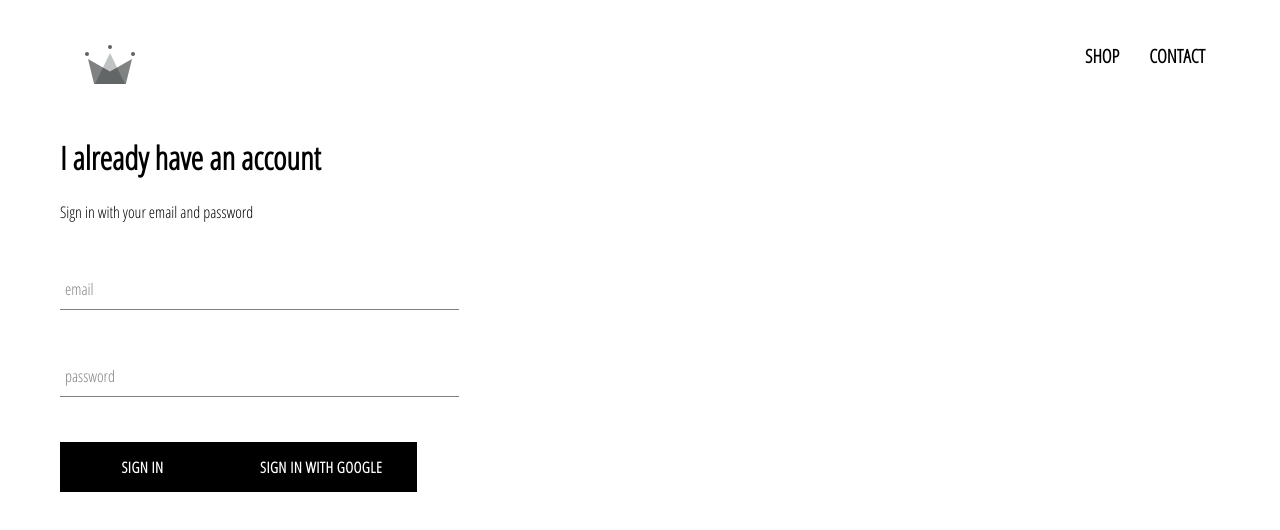
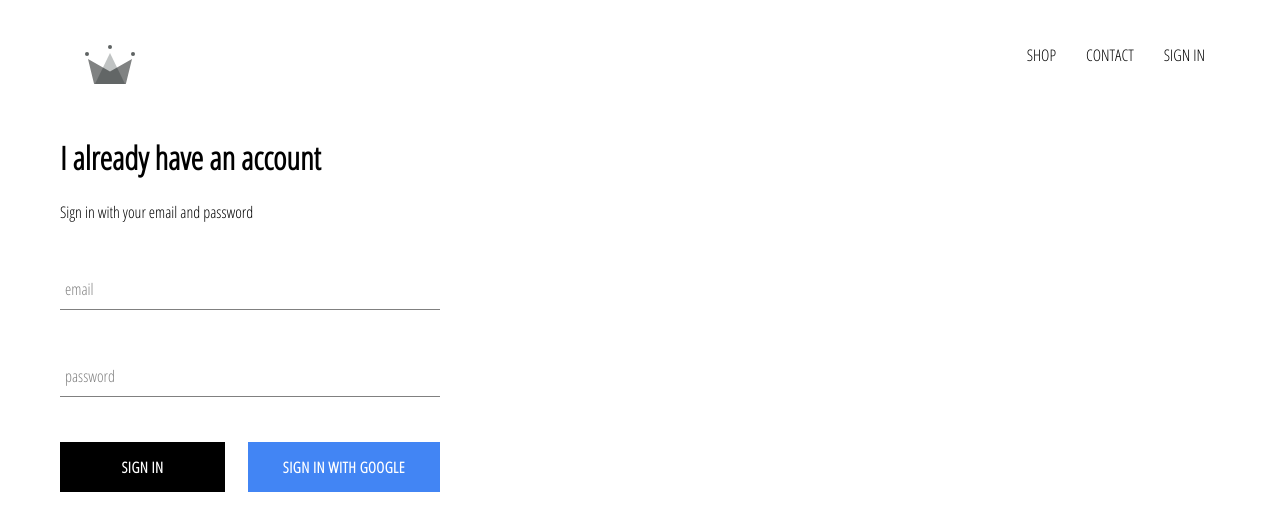
Before and after one commit to kamilmaestro/clothes-shop, a React (Create React App) app: page /signin in a window 1280 px wide. Shown: the top 530 px of the page. Built offline with nearby package versions, Linux system fonts and the light colour scheme; no server answers.

Commit message:
sign out, styles for buttons

```diff
--- a/src/App.css
+++ b/src/App.css
@@ -7,3 +7,7 @@ a {
 	text-decoration: none;
 	color: black;
 }
+
+* {
+	box-sizing: border-box;
+}
--- a/src/App.js
+++ b/src/App.js
@@ -5,11 +5,34 @@ import { Route, Switch } from 'react-router-dom';
 import ShopPage from './pages/shop/ShopPage';
 import Header from './components/header/Header';
 import SignInAndSignUpPage from './pages/sign-in-and-sign-up/SignInAndSignUpPage';
+import { auth } from './firebase/firebase.utils';
 
-function App() {
+class App extends React.Component {
+  constructor() {
+    super();
+
+    this.state = {
+      currentUser: null
+    };
+  }
+
+  unsubscribeFromAuth = null;
+
+  componentDidMount() {
+    this.unsubscribeFromAuth = auth.onAuthStateChanged(user => {
+      this.setState({ currentUser: user});
+      console.log(user);
+    });
+  }
+
+  componentWillUnmount() {
+    this.unsubscribeFromAuth();
+  }
+
+  render() {
     return (
       <div>
-      <Header />
+        <Header currentUser={this.state.currentUser} />
         <Switch>
           <Route exact path='/' component={HomePage}/>
           <Route exact path='/shop' component={ShopPage}/>
@@ -18,5 +41,6 @@ function App() {
       </div>
     );
   }
+}
 
 export default App;
--- a/src/components/custom-button/CustomButton.js
+++ b/src/components/custom-button/CustomButton.js
@@ -1,9 +1,12 @@
 import React from 'react';
 import './CustomButton.styles.scss';
 
-const CustomButton = ({children, ...otherProps}) => {
+const CustomButton = ({children, isGoogleSignIn, ...otherProps}) => {
   return (
-    <button className="custom-button" {...otherProps}>
+    <button
+      className={`${isGoogleSignIn ? 'google-sign-in' : ''} custom-button`}
+      {...otherProps}
+    >
       {children}
     </button>
   );
--- a/src/components/custom-button/CustomButton.styles.scss
+++ b/src/components/custom-button/CustomButton.styles.scss
@@ -19,4 +19,14 @@
     color: black;
     border: 1px solid black;
   }
+
+  &.google-sign-in {
+    background-color: #4285f4;
+    color: white;
+
+    &:hover {
+      background-color: #4285f4;
+      border: 1px solid black;
+    }
+  }
 }
--- a/src/components/header/Header.js
+++ b/src/components/header/Header.js
@@ -3,8 +3,9 @@ import './Header.styles.scss';
 import { Link } from 'react-router-dom';
 import { ReactComponent as Logo } from '../../assets/crown.svg';
 import { withRouter } from 'react-router-dom';
+import { auth } from '../../firebase/firebase.utils';
 
-const Header = () => {
+const Header = ({ currentUser}) => {
   return (
     <div className="header">
       <div className="logo-container">
@@ -15,14 +16,19 @@ const Header = () => {
       <div className="options">
         <div className="option">
           <Link to="/shop">
-            <h3>SHOP</h3>
+            <span>SHOP</span>
           </Link>
         </div>
         <div className="option">
-          <Link to="/contact">
-            <h3>CONTACT</h3>
+          <Link to="/shop">
+            <span>CONTACT</span>
           </Link>
         </div>
+        {
+          currentUser ?
+          <div className="option" onClick={() => auth.signOut()}>SIGN OUT</div>
+          : <Link className="option" to="/signin">SIGN IN</Link>
+        }
       </div>
     </div>
   );
--- a/src/components/header/Header.styles.scss
+++ b/src/components/header/Header.styles.scss
@@ -20,6 +20,7 @@
 
     .option {
       padding: 10px 15px;
+      cursor: pointer;
     }
   }
 }
--- a/src/components/sign-in/SignIn.js
+++ b/src/components/sign-in/SignIn.js
@@ -39,8 +39,10 @@ class SignIn extends React.Component {
         <form onSubmit={this.handleSubmit}>
           <FormInput name="email" type="email" value={this.state.email} handleChange={this.handleChange} label='email' required></FormInput>
           <FormInput name="password" type="password" value={this.state.password} handleChange={this.handleChange} label='password' required></FormInput>
-          <CustomButton type="submit">Sign in</CustomButton>
-          <CustomButton onClick={signInWithGoogle}>Sign in with Google</CustomButton>
+          <div className="buttons">
+            <CustomButton type="submit">Sign in</CustomButton>
+            <CustomButton onClick={signInWithGoogle} isGoogleSignIn >Sign in with Google</CustomButton>
+          </div>
         </form>
       </div>
     );
--- a/src/components/sign-in/SignIn.styles.scss
+++ b/src/components/sign-in/SignIn.styles.scss
@@ -1,9 +1,14 @@
 .sign-in {
-  width: 30vw;
+  width: 380px;
   display: flex;
   flex-direction: column;
 
   .title {
     margin: 10px 0;
   }
+
+  .buttons {
+    display: flex;
+    justify-content: space-between;
+  }
 }
```
Lines whose indentation alone changed are shown as unchanged.
